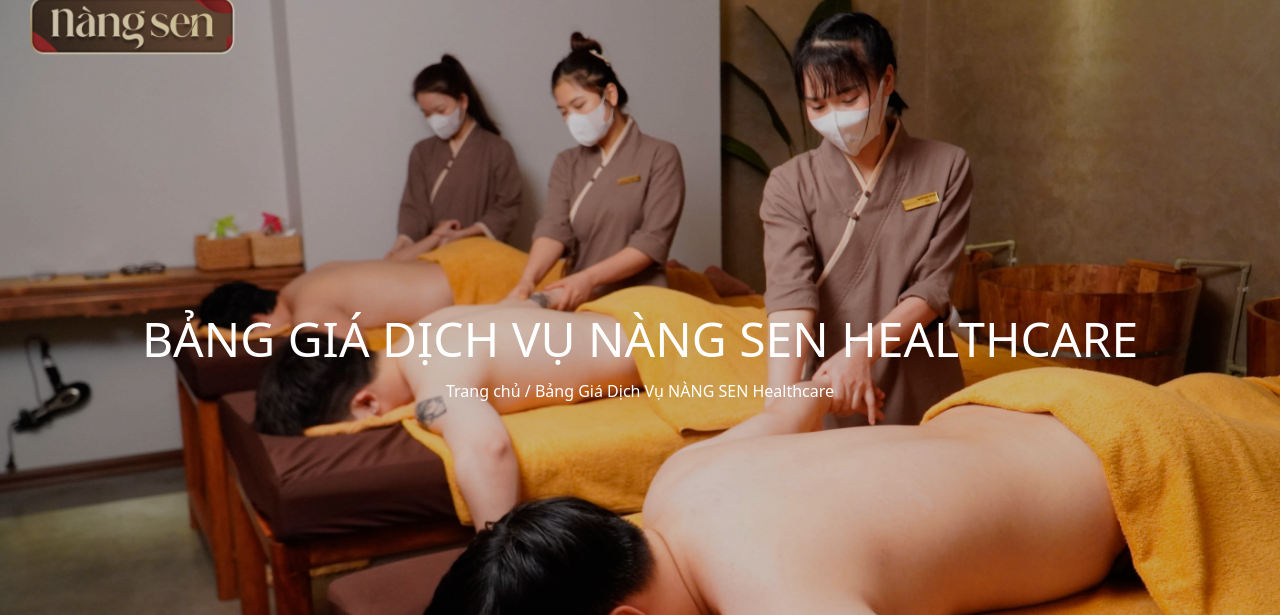
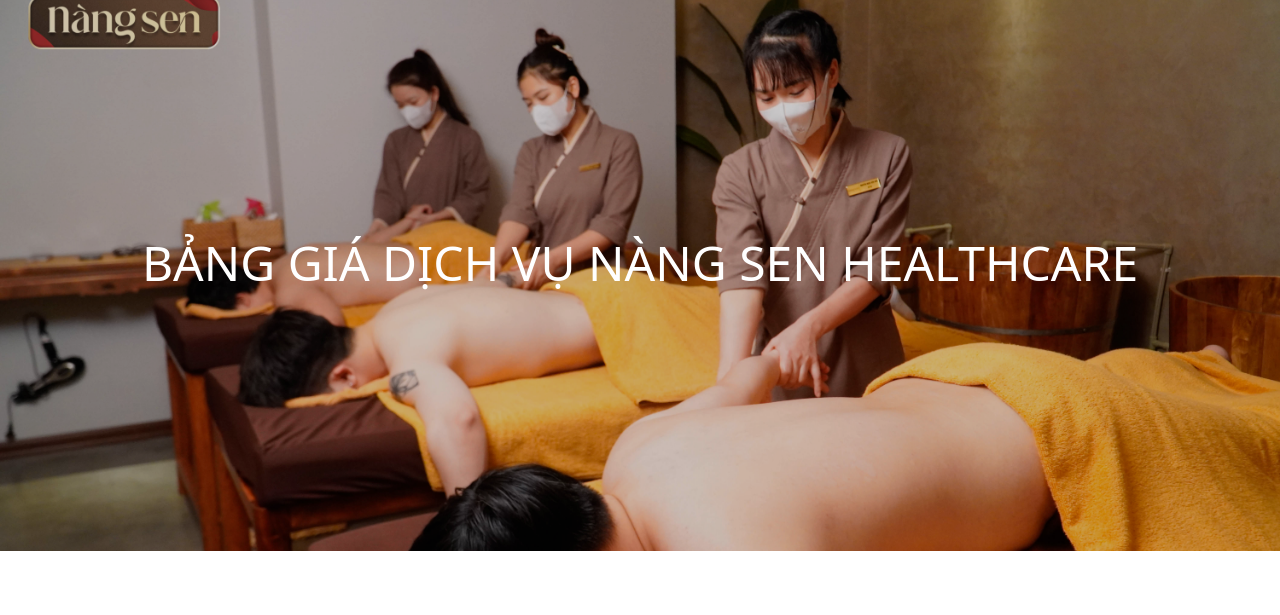
Before and after one commit to havandang973/menunangsen.com, a plain HTML site: page index.html in a window 1280 px wide. Shown: the part 137-752 px from the top of the page. Drawn offline with nearby package versions, Linux system fonts and the light colour scheme.

Commit message:
chinh sua anh

```diff
--- a/index.html
+++ b/index.html
@@ -243,7 +243,7 @@
         </div>
     </header>
     <main class="mt-28">
-        <div class="w-full h-96 lg:h-[48rem]">
+        <div class="w-full h-96 lg:h-[36rem]">
             <div class="w-full h-full bg-cover flex justify-center items-center relative"
                 style="background-image: url(./img/_DSC5037.jpg)">
                 <div class="absolute w-full h-full" style="background-color: rgba(0, 0, 0, 0.2);"></div>
@@ -252,11 +252,11 @@
                     <h1
                         class="text-white lg:text-5xl leading-tight text-2xl md:text-4xl lg:tracking-normal tracking-widest font-medium">
                         BẢNG GIÁ DỊCH VỤ NÀNG SEN HEALTHCARE</h1>
-                    <div class="text-white">
+                    <!-- <div class="text-white">
                         <a href="" class="">Trang chủ</a>
                         <span class="">/</span>
                         <span class="">Bảng Giá Dịch Vụ NÀNG SEN Healthcare</span>
-                    </div>
+                    </div> -->
                 </div>
             </div>
         </div>
```
